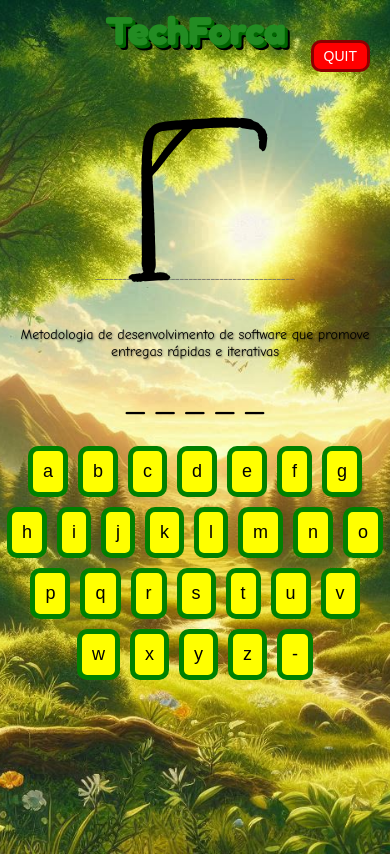
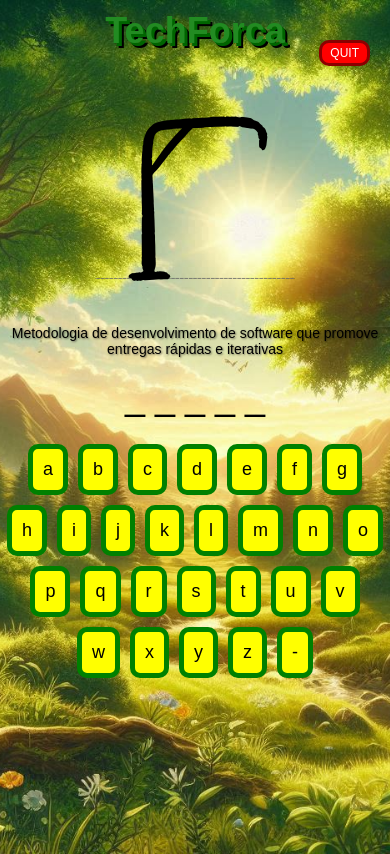
Before and after one commit to Jaimeabreu2/testing, a plain HTML site: page index.html in a window 390 px wide. Both pictures are taken after a click on the button "Start". Drawn offline with Linux system fonts and the light colour scheme.

Commit message:
Ajustes
Ajustes na fonte

```diff
--- a/assets/css/index.css
+++ b/assets/css/index.css
@@ -1,5 +1,5 @@
 body {
-    font-family: 'Comic Sans MS', cursive, sans-serif;
+    font-family: Arial, sans-serif; /* Fonte legível */
     text-align: center;
     background-color: #f0f0f0;
     margin: 0;
@@ -16,7 +16,7 @@ h1 {
     font-size: 48px; /* Aumente o tamanho da fonte */
     color: #228B22; /* Verde floresta */
     text-shadow: 3px 3px #006400, 5px 5px #000000; /* Sombra verde escuro e preta */
-    font-family: 'Fredoka One', cursive; /* Especificar a fonte explicitamente */
+    font-family: Arial, sans-serif; /* Fonte legível */
 }
 
 #wordDisplay {
@@ -60,7 +60,11 @@ h1 {
     margin: 5px; /* Ajuste a margem conforme necessário */
     color: #000; /* Cor preta */
     text-shadow: 1px 1px 2px rgba(0, 0, 0, 0.5); /* Sombra para contraste */
-    font-family: 'Comic Sans MS', cursive, sans-serif; /* Especificar a fonte explicitamente */
+    font-family: Arial, sans-serif; /* Fonte legível */
+}
+
+#startScreen p {
+    font-family: Arial, sans-serif; /* Fonte legível */
 }
 
 @keyframes fadeIn {
@@ -133,8 +137,8 @@ h1 {
     background-color: red;
     border: 3px solid darkred;
     color: white;
-    font-size: 16px; /* Diminuir o tamanho da fonte */
-    padding: 5px 10px;
+    font-size: 14px; /* Diminuir o tamanho da fonte */
+    padding: 3px 8px; /* Diminuir o padding */
     cursor: pointer;
     border-radius: 10px;
     transition: background-color 0.3s, transform 0.3s;
@@ -182,7 +186,7 @@ h1 {
     }
 
     #quitButton {
-        font-size: 14px; /* Reduzir o tamanho da fonte */
-        padding: 5px 10px; /* Reduzir o padding */
+        font-size: 12px; /* Reduzir o tamanho da fonte */
+        padding: 3px 8px; /* Reduzir o padding */
     }
 }
```
